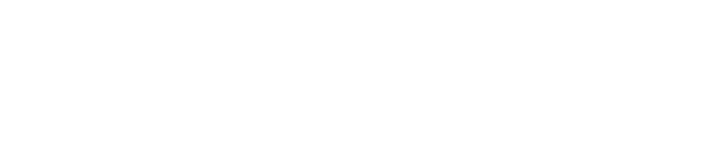
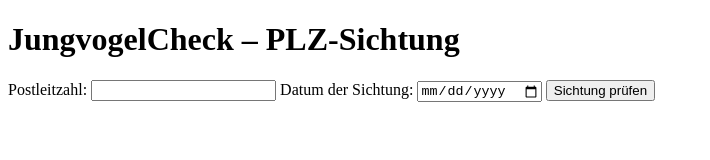
Before and after one commit to Falaisa/JungvogelCheck, a plain HTML site: page index.html in a window 1280 px wide. Shown: the whole page, without its empty margins (0-710 px from the left). Drawn offline with Linux system fonts and the light colour scheme.

Commit message:
Update index.html

```diff
--- a/index.html
+++ b/index.html
@@ -1,3 +1,23 @@
+<!DOCTYPE html>
+<html lang="de">
+<head>
+    <meta charset="UTF-8">
+    <meta name="viewport" content="width=device-width, initial-scale=1.0">
+    <title>JungvogelCheck</title>
+    <link rel="icon" href="favicon.ico" type="image/x-icon">
+</head>
+<body>
+
+    <h1>JungvogelCheck – PLZ-Sichtung</h1>
+
+    <label for="plz">Postleitzahl:</label>
+    <input type="text" id="plz" name="plz" required>
+
+    <label for="datum">Datum der Sichtung:</label>
+    <input type="date" id="datum" name="datum" required>
+
+    <button onclick="pruefePLZ()">Sichtung prüfen</button>
+
     <script>
         document.addEventListener("DOMContentLoaded", function () {
             setTimeout(() => {
@@ -41,3 +61,6 @@
             }
         }
     </script>
+
+</body>
+</html>
```
Lines whose indentation alone changed are shown as unchanged.
